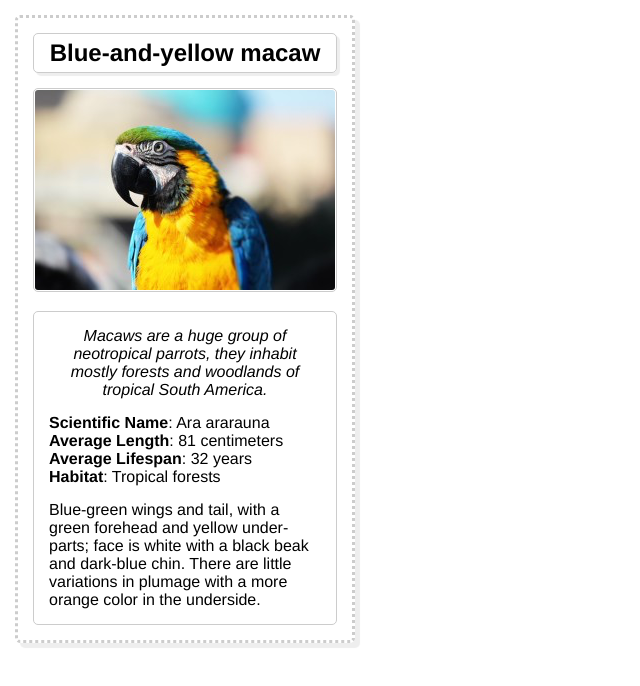
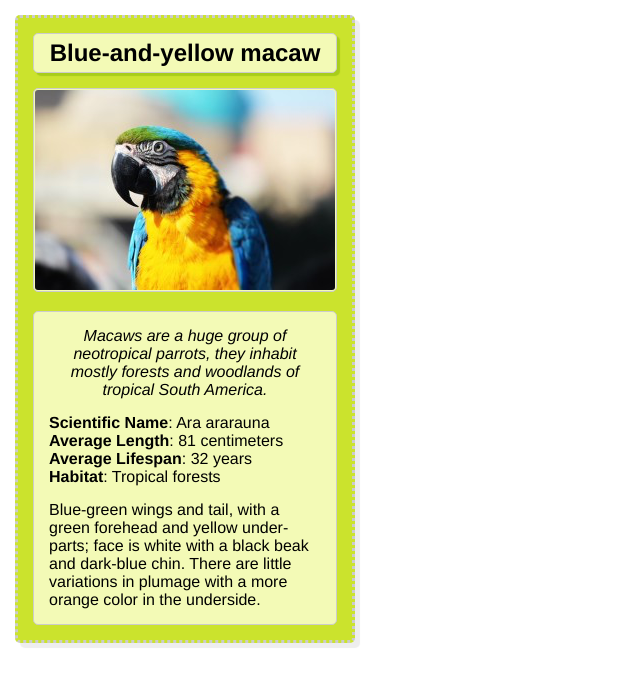
Before and after one commit to blazor67/fend-animal-card, a plain HTML site: page card.html in a window 1280 px wide. In both pictures the pointer is over the element "Blue-and-yellow macaw". Shown: the whole page, without its empty margins (0-640 px from the left). Drawn offline with Linux system fonts and the light colour scheme.

Commit message:
Add files via upload

```diff
--- a/styles.css
+++ b/styles.css
@@ -13,6 +13,7 @@ body, html {
 
 #card {
   width: 334px;
+  background-color: #CBE32D;
   margin: 15px;
   border: 3px dotted #ccc;
   border-radius: 5px;
@@ -25,6 +26,7 @@ body, html {
 /* The animal's name */
 
 #name {
+  background-color: #F3FAB6;
   margin: 15px;
   padding: 5px;
   text-align: center;
@@ -34,12 +36,13 @@ body, html {
 }
 
 #name:hover {
-  box-shadow: 3px 3px 1px #eee;
+  box-shadow: 3px 3px 1px #A8CD1B;
 }
 
 /* The animal's picture */
 
 #image {
+  background-color: #F3FAB6;
   border: 1px solid #ccc;
   border-radius: 5px;
   margin: 0 15px;
@@ -47,19 +50,20 @@ body, html {
 }
 
 #image:hover {
-  box-shadow: 3px 3px 1px #eee;
+  box-shadow: 3px 3px 1px #A8CD1B;
 }
 
 /* The whole info box */
 
 #infos {
+  background-color: #F3FAB6;
   border: 1px solid #ccc;
   border-radius: 5px;
   margin: 15px;
 }
 
 #infos:hover {
-  box-shadow: 3px 3px 1px #eee;
+  box-shadow: 3px 3px 1px #A8CD1B;
 }
 
   /* The interesting fact */
```
